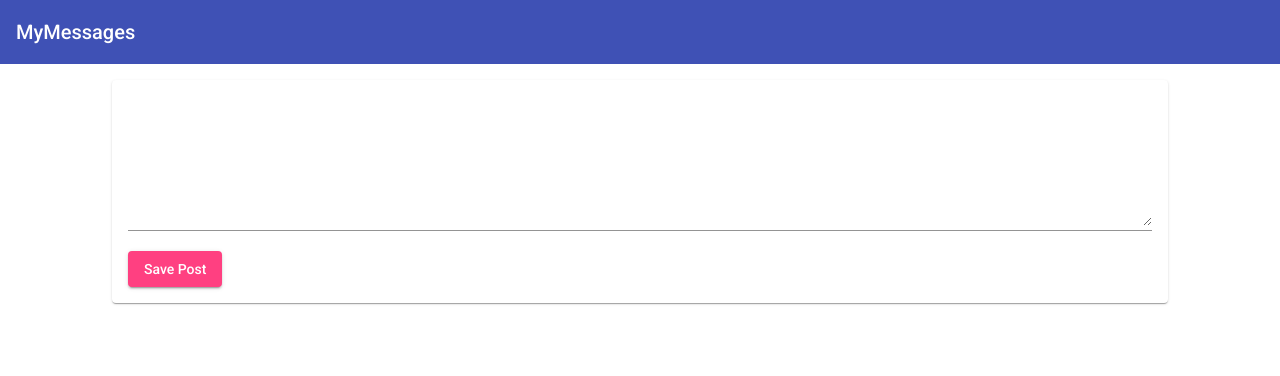
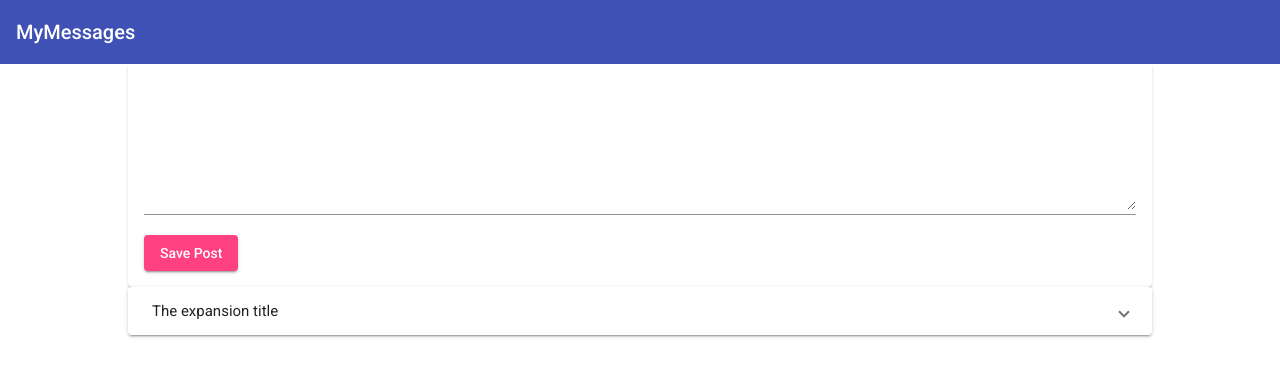
Before and after one commit to pcaserta/MEAN-COURSE, an Angular app: page / in a window 1280 px wide. Shown: the top 376 px of the page. Built offline with nearby package versions, Linux system fonts and the light colour scheme.

Commit message:
post lsit component

```diff
--- a/src/app/app.component.css
+++ b/src/app/app.component.css
@@ -1,3 +1,5 @@
 main {
   margin-top: 1rem;
+  width: 80%;
+  margin: auto;
 }
--- a/src/app/posts/post-create/post-create.component.css
+++ b/src/app/posts/post-create/post-create.component.css
@@ -1,8 +1,4 @@
-mat-card {
-  width: 80%;
-  margin: auto;
+mat-form-field,
+textarea {
+  width: 100%;
 }
-
-mat-form-field,textarea {
-    width: 100%
-}
--- a/src/app/posts/post-list/post-list.component.html
+++ b/src/app/posts/post-list/post-list.component.html
@@ -0,0 +1,8 @@
+<mat-accordion>
+  <mat-expansion-panel>
+    <mat-expansion-panel-header>
+      The expansion title
+    </mat-expansion-panel-header>
+    <p>Im in the expansion panel!</p>
+  </mat-expansion-panel>
+</mat-accordion>
```
Also changed, not shown: src/app/app.module.ts (+5 -2 lines).
